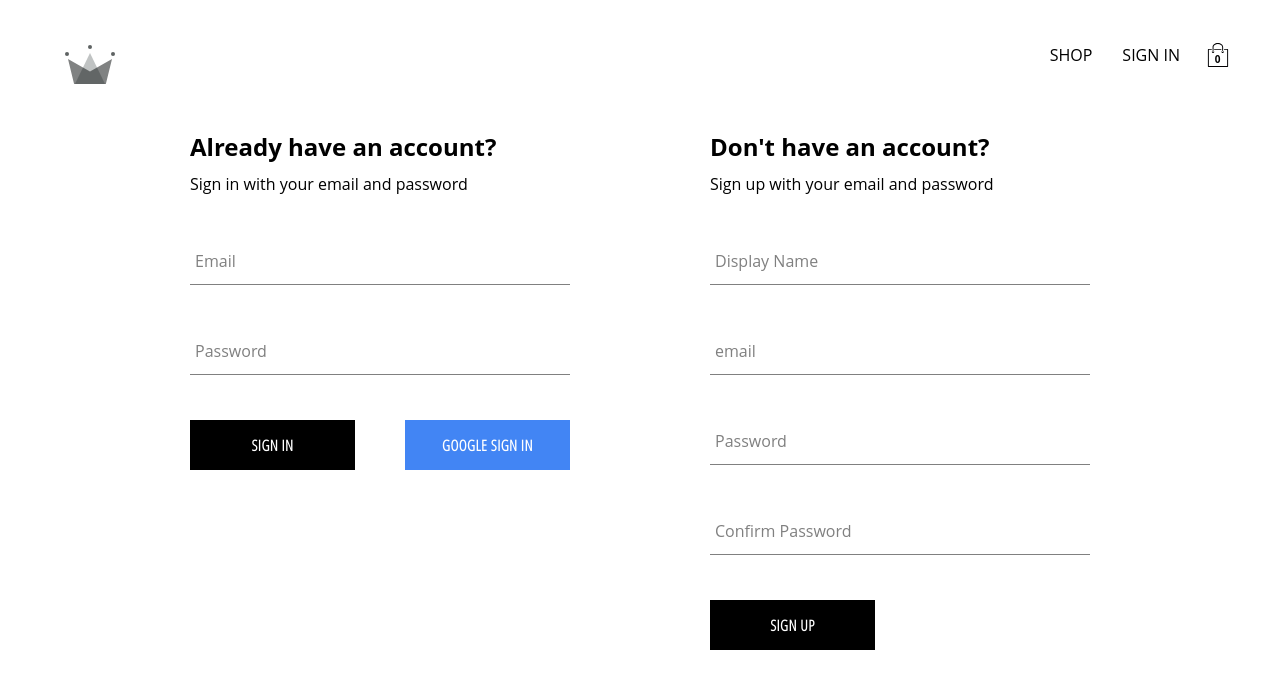
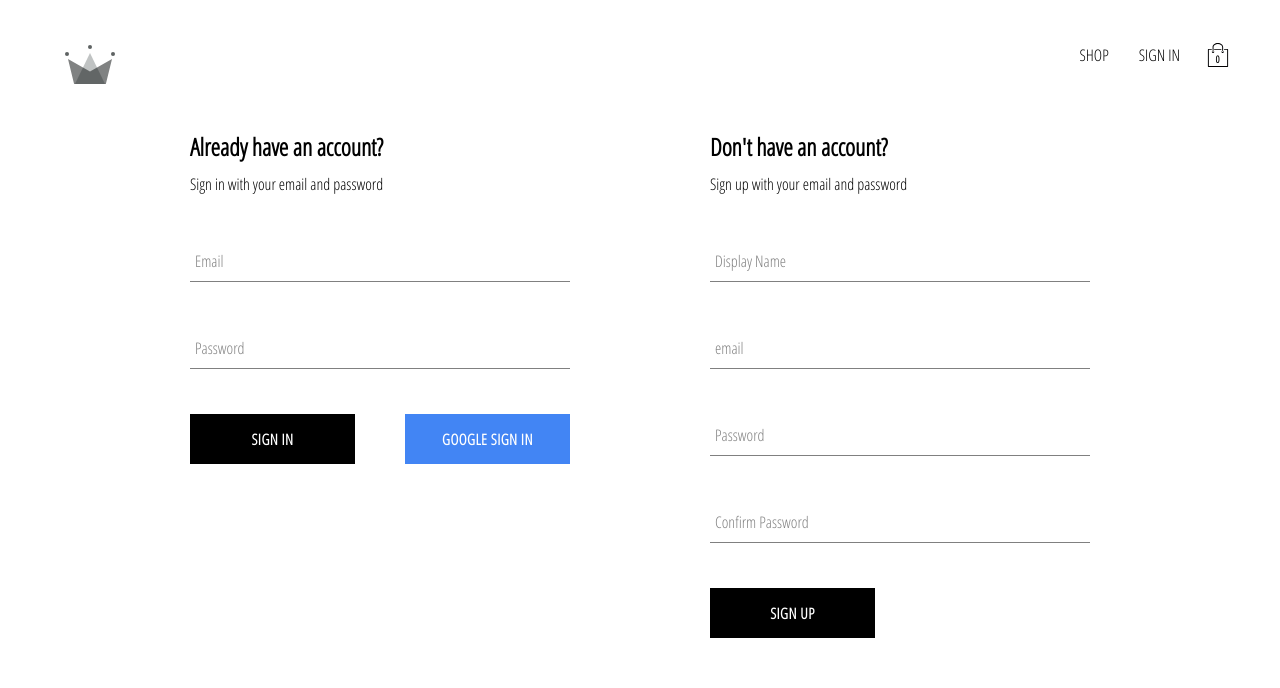
Before and after one commit to jayden-n/wardrobe-wizards, a React (Create React App) app: page /auth in a window 1280 px wide. Shown: the top 688 px of the page. Built offline with nearby package versions, Linux system fonts and the light colour scheme; no server answers; the database is empty.

Commit message:
implement styled-component with nav link & button

```diff
--- a/package.json
+++ b/package.json
@@ -12,6 +12,7 @@
     "react-router-dom": "6",
     "react-scripts": "5.0.1",
     "sass": "^1.62.1",
+    "styled-components": "^6.0.0-rc.1",
     "web-vitals": "^2.1.4"
   },
   "scripts": {
@@ -39,6 +40,10 @@
     ]
   },
   "devDependencies": {
+    "@babel/core": "^7.21.8",
+    "@babel/plugin-proposal-private-property-in-object": "^7.21.0",
+    "@babel/preset-react": "^7.18.6",
+    "babel-loader": "^9.1.2",
     "resolve-url-loader": "^5.0.0"
   }
 }
--- a/src/components/button/button.component.jsx
+++ b/src/components/button/button.component.jsx
@@ -1,17 +1,25 @@
-import './button.styles.scss';
-const BUTTON_TYPE_CLASSES = {
+import {
+  BaseButton,
+  GoogleSignInButton,
+  InvertedButton,
+} from './button.styles';
+
+export const BUTTON_TYPE_CLASSES = {
+  base: 'base',
   google: 'google-sign-in',
   inverted: 'inverted',
 };
 
+const getButton = (buttonType = BUTTON_TYPE_CLASSES.base) =>
+  ({
+    [BUTTON_TYPE_CLASSES.base]: BaseButton,
+    [BUTTON_TYPE_CLASSES.google]: GoogleSignInButton,
+    [BUTTON_TYPE_CLASSES.inverted]: InvertedButton,
+  }[buttonType]);
+
 const Button = ({ children, buttonType, ...otherProbs }) => {
-  return (
-    <button
-      className={`button-container ${BUTTON_TYPE_CLASSES[buttonType]}`}
-      {...otherProbs}
-    >
-      {children}
-    </button>
-  );
+  const CustomButton = getButton(buttonType);
+
+  return <CustomButton {...otherProbs}>{children}</CustomButton>;
 };
 export default Button;
--- /dev/null
+++ b/src/components/button/button.styles.jsx
@@ -0,0 +1,97 @@
+import { styled } from 'styled-components';
+
+export const BaseButton = styled.button`
+  min-width: 165px;
+  width: auto;
+  height: 50px;
+  letter-spacing: 0.5px;
+  line-height: 50px;
+  padding: 0 35px 0 35px;
+  font-size: 15px;
+  background-color: black;
+  color: white;
+  text-transform: uppercase;
+  font-family: 'Open Sans Condensed';
+  font-weight: bolder;
+  border: none;
+  cursor: pointer;
+  display: flex;
+  justify-content: center;
+
+  &:hover {
+    background-color: white;
+    color: black;
+    border: 1px solid black;
+  }
+`;
+export const GoogleSignInButton = styled(BaseButton)`
+  background-color: #4285f4;
+  color: white;
+
+  &:hover {
+    background-color: #357ae8;
+    border: none;
+  }
+`;
+export const InvertedButton = styled(BaseButton)`
+  background-color: white;
+  color: black;
+  border: 1px solid black;
+
+  &:hover {
+    background-color: black;
+    color: white;
+    border: none;
+  }
+`;
+// * {
+//   font-family: 'Open Sans', sans-serif;
+//   -webkit-font-smoothing: antialiased;
+//   -moz-osx-font-smoothing: grayscale;
+// }
+// .button-container {
+//   min-width: 165px;
+//   width: auto;
+//   height: 50px;
+//   letter-spacing: 0.5px;
+//   line-height: 50px;
+//   padding: 0 35px 0 35px;
+//   font-size: 15px;
+//   background-color: black;
+//   color: white;
+//   text-transform: uppercase;
+//   font-family: 'Open Sans Condensed';
+//   font-weight: bolder;
+//   border: none;
+//   cursor: pointer;
+//   display: flex;
+//   justify-content: center;
+
+//   &:hover {
+//     background-color: white;
+//     color: black;
+//     border: 1px solid black;
+//   }
+
+//   &.google-sign-in {
+//     background-color: #4285f4;
+//     color: white;
+
+//     &:hover {
+//       background-color: #357ae8;
+//       border: none;
+//     }
+//   }
+
+//   &.inverted {
+//     background-color: white;
+//     color: black;
+//     border: 1px solid black;
+
+//     &:hover {
+//       background-color: black;
+//       color: white;
+//       border: none;
+//     }
+//   }
+// }
--- a/src/components/button/button.styles.scss
+++ /dev/null
@@ -1,51 +0,0 @@
-* {
-  font-family: 'Open Sans', sans-serif;
-  -webkit-font-smoothing: antialiased;
-  -moz-osx-font-smoothing: grayscale;
-}
-.button-container {
-  min-width: 165px;
-  width: auto;
-  height: 50px;
-  letter-spacing: 0.5px;
-  line-height: 50px;
-  padding: 0 35px 0 35px;
-  font-size: 15px;
-  background-color: black;
-  color: white;
-  text-transform: uppercase;
-  font-family: 'Open Sans Condensed';
-  font-weight: bolder;
-  border: none;
-  cursor: pointer;
-  display: flex;
-  justify-content: center;
-
-  &:hover {
-    background-color: white;
-    color: black;
-    border: 1px solid black;
-  }
-
-  &.google-sign-in {
-    background-color: #4285f4;
-    color: white;
-
-    &:hover {
-      background-color: #357ae8;
-      border: none;
-    }
-  }
-
-  &.inverted {
-    background-color: white;
-    color: black;
-    border: 1px solid black;
-
-    &:hover {
-      background-color: black;
-      color: white;
-      border: none;
-    }
-  }
-}
--- a/src/components/product-card/product-card.component.jsx
+++ b/src/components/product-card/product-card.component.jsx
@@ -1,7 +1,7 @@
 import { useContext } from 'react';
 
 import { CartContext } from '../../context/cart.content';
-import Button from '../button/button.component';
+import Button, { BUTTON_TYPE_CLASSES } from '../button/button.component';
 import './product-card.styles.scss';
 const ProductCard = ({ product }) => {
   const { name, price, imageUrl } = product;
@@ -16,7 +16,10 @@ const ProductCard = ({ product }) => {
         <span className="name">{name}</span>
         <span className="price">{price}</span>
       </div>
-      <Button buttonType="inverted" onClick={addProductToCart}>
+      <Button
+        buttonType={BUTTON_TYPE_CLASSES.inverted}
+        onClick={addProductToCart}
+      >
         Add to card
       </Button>
     </div>
--- a/src/components/sign-in-form/sign-in-form.component.jsx
+++ b/src/components/sign-in-form/sign-in-form.component.jsx
@@ -7,7 +7,7 @@ import {
 } from '../../utils/firebase/firebase.util';
 
 import './sign-in-form.styles.scss';
-import Button from '../button/button.component';
+import Button, { BUTTON_TYPE_CLASSES } from '../button/button.component';
 
 const defaultFormFields = {
   email: '',
@@ -80,7 +80,11 @@ const SignInForm = () => {
         />
         <div className="buttons-container">
           <Button type="submit">Sign In</Button>
-          <Button type="button" buttonType="google" onClick={signInWithGoogle}>
+          <Button
+            type="button"
+            buttonType={BUTTON_TYPE_CLASSES.google}
+            onClick={signInWithGoogle}
+          >
             Google sign in
           </Button>
         </div>
--- a/src/routes/navigation/navigation.component.jsx
+++ b/src/routes/navigation/navigation.component.jsx
@@ -3,38 +3,44 @@ import { Outlet, Link } from 'react-router-dom';
 
 import CartIcon from '../../components/cart-icon/cart-icon.component';
 import CartDropdown from '../../components/cart-dropdown/cart-dropdown.component';
-import { ReactComponent as CrwnLogo } from '../../assets/crown.svg';
+
 import { UserContext } from '../../context/user.content';
 import { CartContext } from '../../context/cart.content';
-import './navigation.styles.scss';
+
+import { ReactComponent as CrwnLogo } from '../../assets/crown.svg';
 import { signOutUser } from '../../utils/firebase/firebase.util';
+
+import {
+  NavigationContainer,
+  LogoContainer,
+  NavLinks,
+  NavLink,
+} from './navigation.styles';
 
 const Navigation = () => {
   const { currentUser } = useContext(UserContext);
   const { isCartOpen } = useContext(CartContext);
+
   return (
     <Fragment>
-      <div className="navigation">
-        <Link className="logo-container" to="/">
-          <CrwnLogo className="logo" />
-        </Link>
-        <div className="nav-links-container">
-          <Link className="nav-link" to="/shop">
-            SHOP
-          </Link>
+      <NavigationContainer>
+        <LogoContainer to="/">
+          <CrwnLogo />
+        </LogoContainer>
+        <NavLinks>
+          <NavLink to="/shop">SHOP</NavLink>
+
           {currentUser ? (
-            <span className="nav-link" onClick={signOutUser}>
+            <NavLink as="span" onClick={signOutUser}>
               SIGN OUT
-            </span>
+            </NavLink>
           ) : (
-            <Link className="nav-link" to="/auth">
-              SIGN IN
-            </Link>
+            <NavLink to="/auth">SIGN IN</NavLink>
           )}
           <CartIcon />
-        </div>
+        </NavLinks>
         {isCartOpen && <CartDropdown />}
-      </div>
+      </NavigationContainer>
       <Outlet />
     </Fragment>
   );
--- /dev/null
+++ b/src/routes/navigation/navigation.styles.jsx
@@ -0,0 +1,29 @@
+import styled from 'styled-components';
+import { Link } from 'react-router-dom';
+
+export const NavigationContainer = styled.div`
+  height: 70px;
+  width: 100%;
+  display: flex;
+  justify-content: space-between;
+  margin-bottom: 25px;
+`;
+
+export const LogoContainer = styled(Link)`
+  height: 100%;
+  width: 70px;
+  padding: 25px;
+`;
+
+export const NavLinks = styled.div`
+  width: 50%;
+  height: 100%;
+  display: flex;
+  align-items: center;
+  justify-content: flex-end;
+`;
+
+export const NavLink = styled(Link)`
+  padding: 10px 15px;
+  cursor: pointer;
+`;
--- a/src/routes/navigation/navigation.styles.scss
+++ /dev/null
@@ -1,26 +0,0 @@
-.navigation {
-  height: 70px;
-  width: 100%;
-  display: flex;
-  justify-content: space-between;
-  margin-bottom: 25px;
-
-  .logo-container {
-    height: 100%;
-    width: 70px;
-    padding: 25px;
-  }
-
-  .nav-links-container {
-    width: 50%;
-    height: 100%;
-    display: flex;
-    align-items: center;
-    justify-content: flex-end;
-
-    .nav-link {
-      padding: 10px 15px;
-      cursor: pointer;
-    }
-  }
-}
```
Also changed, not shown: 1 other file (tests, documents, lock files or other folders).
